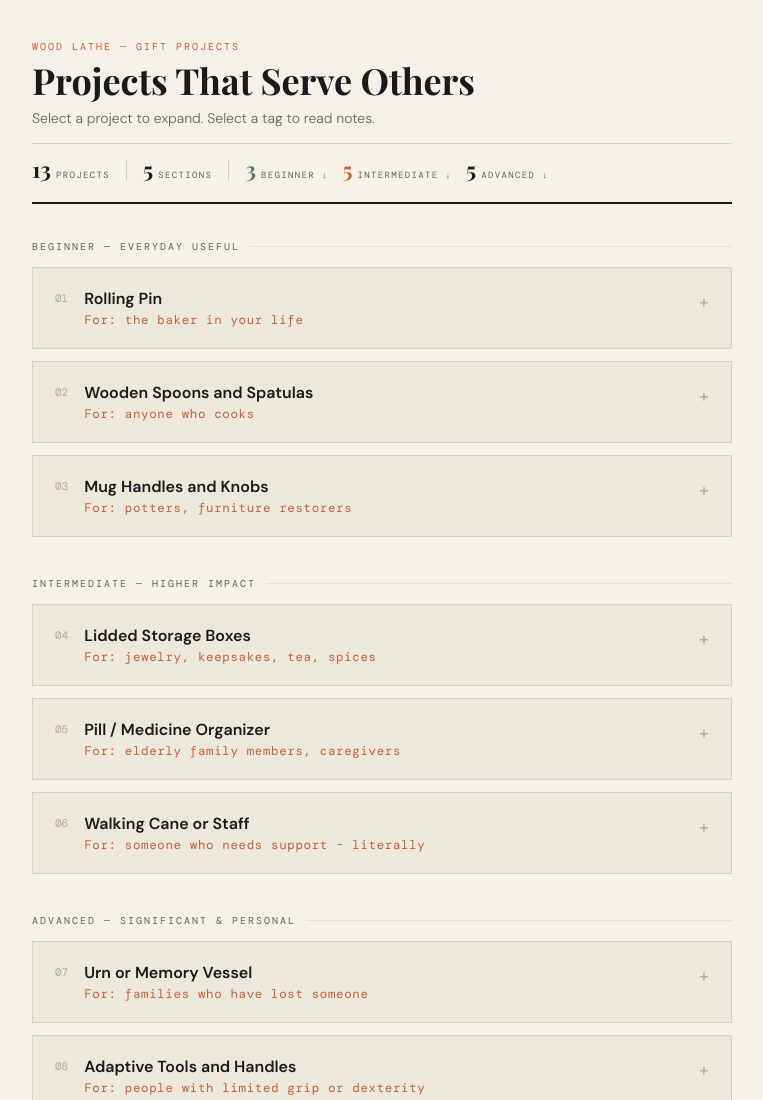
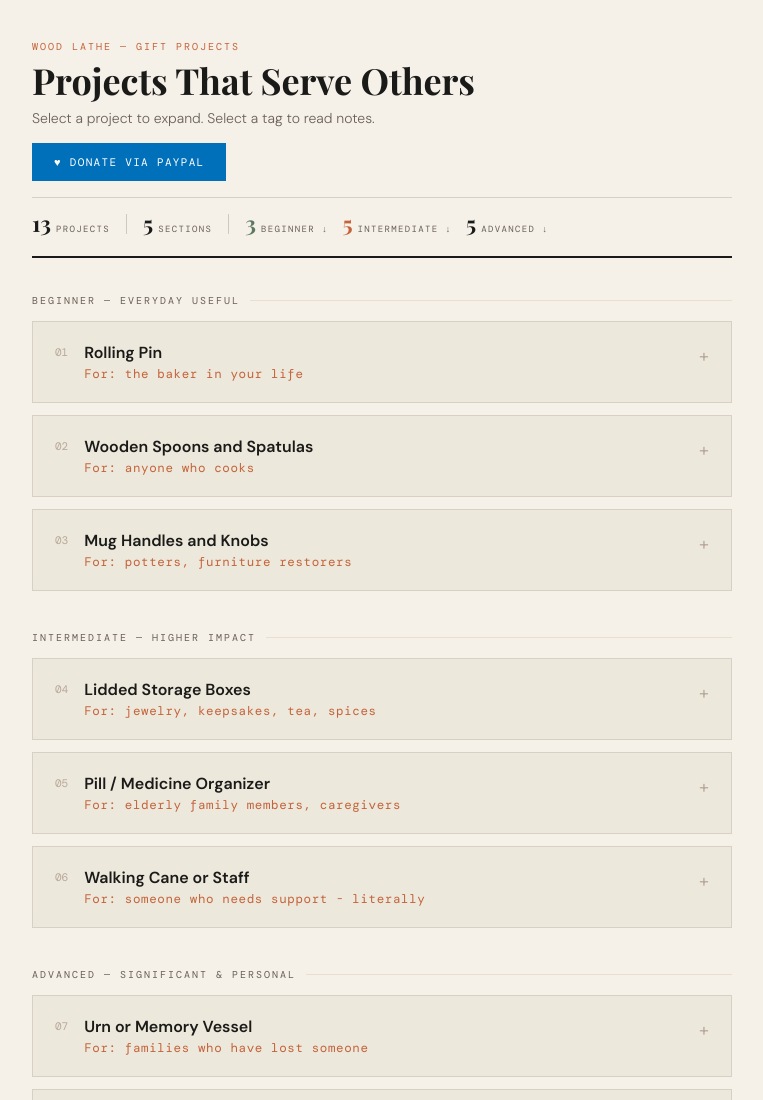
Before and after one commit to tschorn2025/Wood-Lathe, a plain HTML site: page index.html in a window 1280 px wide. Shown: the top 1100 px of the page, without its empty margins (258-1021 px from the left). Drawn offline with nearby package versions, Linux system fonts and the light colour scheme.

Commit message:
Add files via upload

```diff
--- a/index.html
+++ b/index.html
@@ -62,6 +62,11 @@
   .footer-note .fn-label { font-family: 'DM Mono', monospace; font-size: 10px; letter-spacing: 0.18em; text-transform: uppercase; color: rgba(255,255,255,0.8); margin-bottom: 7px; }
   .footer-note p { font-size: 13.5px; line-height: 1.65; color: rgba(255,255,255,0.88); }
 
+  /* ── Header Donate ── */
+  .header-donate { display: inline-block; background: #0070ba; color: #ffffff !important; font-family: 'DM Mono', monospace; font-size: 11px; letter-spacing: 0.12em; text-transform: uppercase; padding: 10px 20px; text-decoration: none !important; cursor: pointer; transition: background 0.2s; white-space: nowrap; border: 2px solid #0070ba; }
+  .header-donate:hover { background: #005ea6; border-color: #005ea6; color: #ffffff !important; }
+  .header-donate-wrap { margin-top: 16px; margin-bottom: 4px; }
+
   /* ── Header Summary ── */
   .header-summary { display: flex; align-items: center; gap: 14px; margin-top: 16px; padding-top: 14px; border-top: 1px solid #d8d0c4; flex-wrap: wrap; }
   .summary-stat { display: flex; align-items: baseline; gap: 5px; }
@@ -248,6 +253,9 @@
     <div class="pre-label">Wood Lathe — Gift Projects</div>
     <h1>Projects That Serve Others</h1>
     <div class="subtitle">Select a project to expand. Select a tag to read notes.</div>
+    <div class="header-donate-wrap">
+      <a class="header-donate" href="https://www.paypal.com/ncp/payment/6GP796XGY5NDL" target="_blank" rel="noopener">&#9829; Donate via PayPal</a>
+    </div>
     <div class="header-summary">
       <div class="summary-stat"><span class="summary-num" id="stat-total">13</span><span class="summary-label">Projects</span></div>
       <div class="summary-divider"></div>
```
